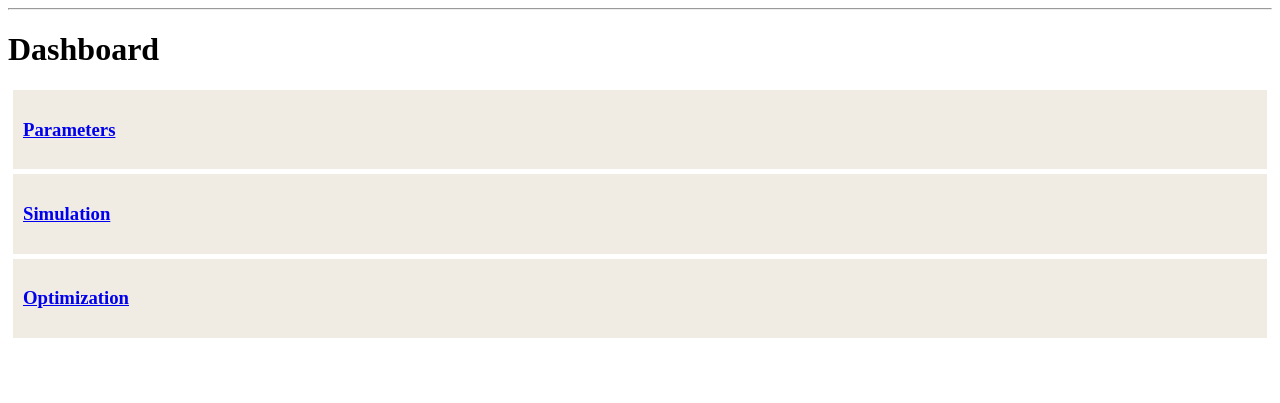
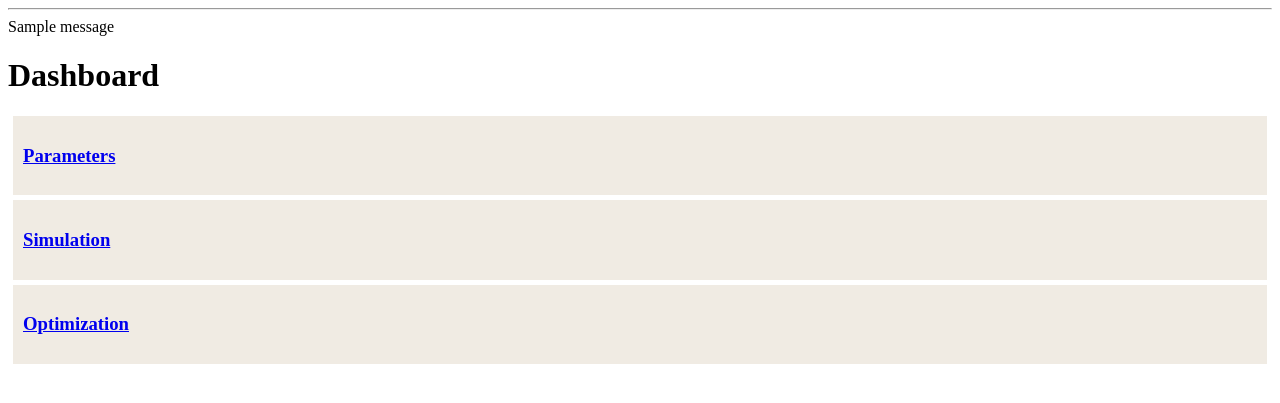
Before and after one commit to chriskelly/LifeFinances, a Flask app: page / in a window 1280 px wide. Shown: the part 63-466 px from the top of the page. Run offline with Flask 3, Linux system fonts and the light colour scheme; one stand-in notice (Sample message) is shown; parts of the project's set-up code (start-up, migrations or seed data) failed here and were passed over; some libraries are stand-ins or nearby versions.

Commit message:
flash messages

```diff
--- a/templates/base.html
+++ b/templates/base.html
@@ -27,6 +27,14 @@
         <a href="https://github.com/chriskelly/LifeFinances">GitHub</a>
     </nav>
     <hr>
+    {% with messages = get_flashed_messages() %}
+        {% if messages %}
+            {% for message in messages %}
+            {# alert class works with bootstrap #}
+            <div class="alert alert-info" role="alert">{{ message }}</div>
+            {% endfor %}
+        {% endif %}
+    {% endwith %}
     <div class="content">
         {% block content %} {% endblock %}
     </div>
```
